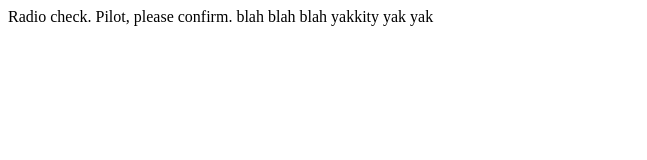
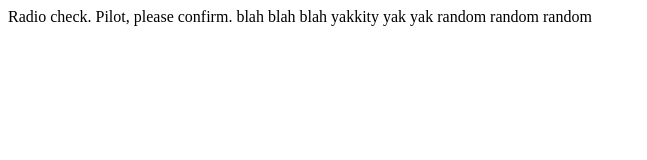
Before and after one commit to chatrakson/communication-log2, a plain HTML site: page index.html in a window 1280 px wide. Shown: the whole page, without its empty margins (0-647 px from the left). Drawn offline with Linux system fonts and the light colour scheme.

Commit message:
added 3rd line

```diff
--- a/index.html
+++ b/index.html
@@ -2,6 +2,7 @@
 <body>
    <p>Radio check. Pilot, please confirm.
       blah blah blah yakkity yak yak
+      random random random
    </p>
 </body>
 </html>
```
